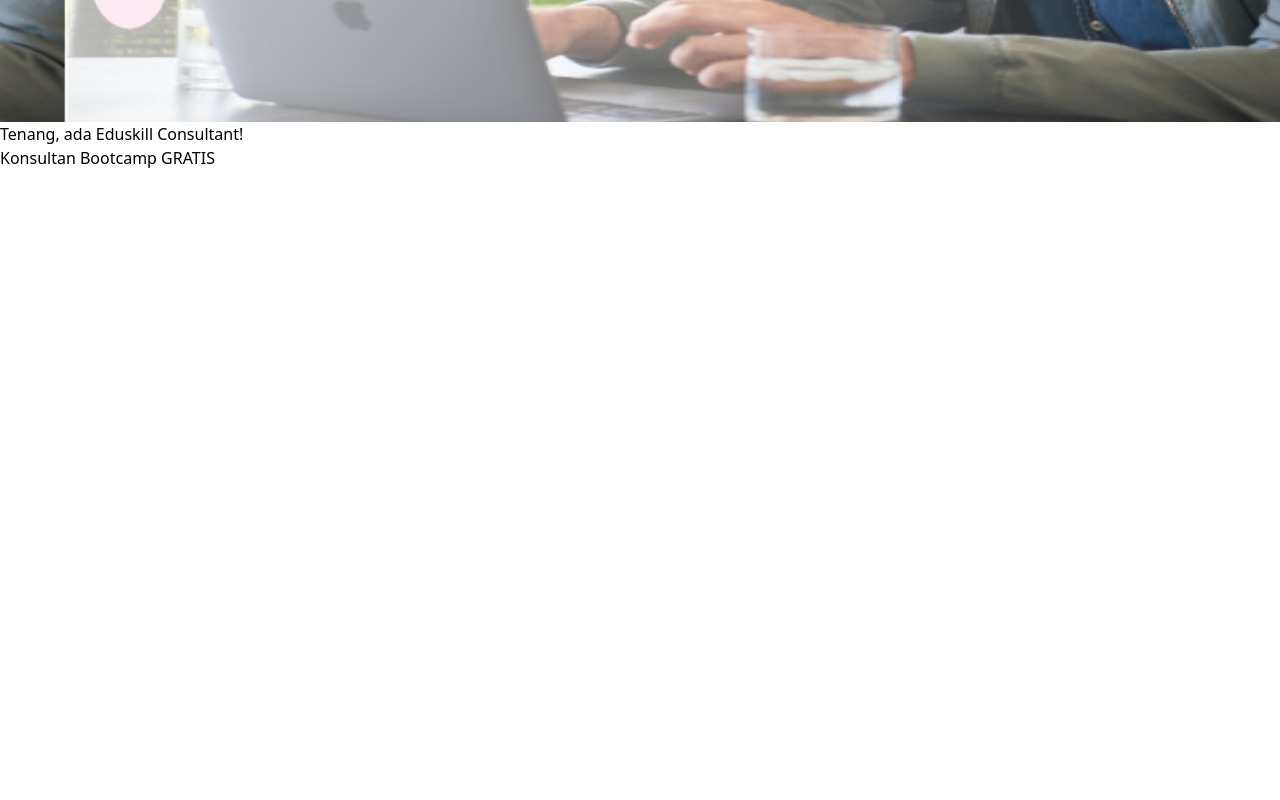
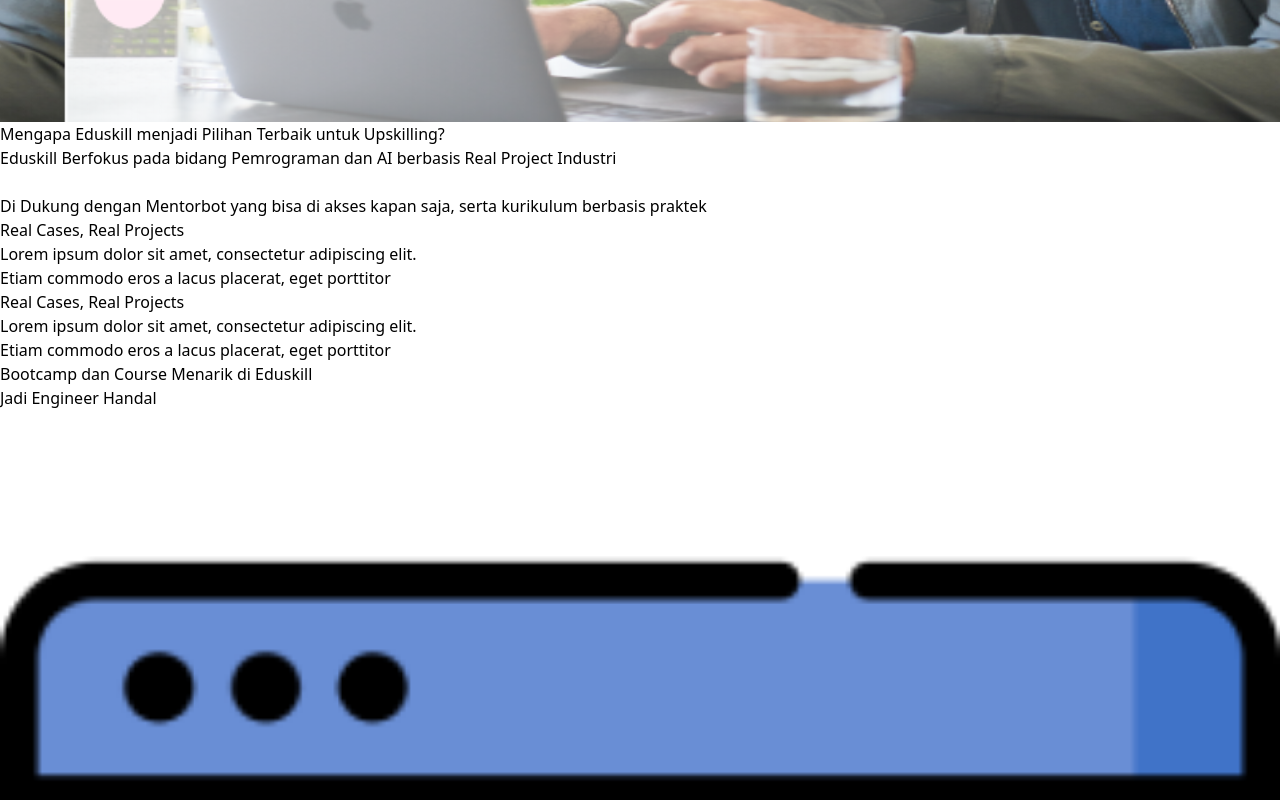
Before and after one commit to Halimp07/landing-page-dev, a React (Vite) app: page / in a window 1280 px wide. Shown: the part 960-1760 px from the top of the page. Built offline with nearby package versions, Linux system fonts and the light colour scheme.

Commit message:
minor style: command benefit

```diff
--- a/src/App.jsx
+++ b/src/App.jsx
@@ -4,7 +4,7 @@
   return (
     <div className="font-Inter">
         <Eduskill />
-        <Benefit />
+        {/* <Benefit /> */}
         <Marketing />
         <Bootcamp />
         <Contact />
```
